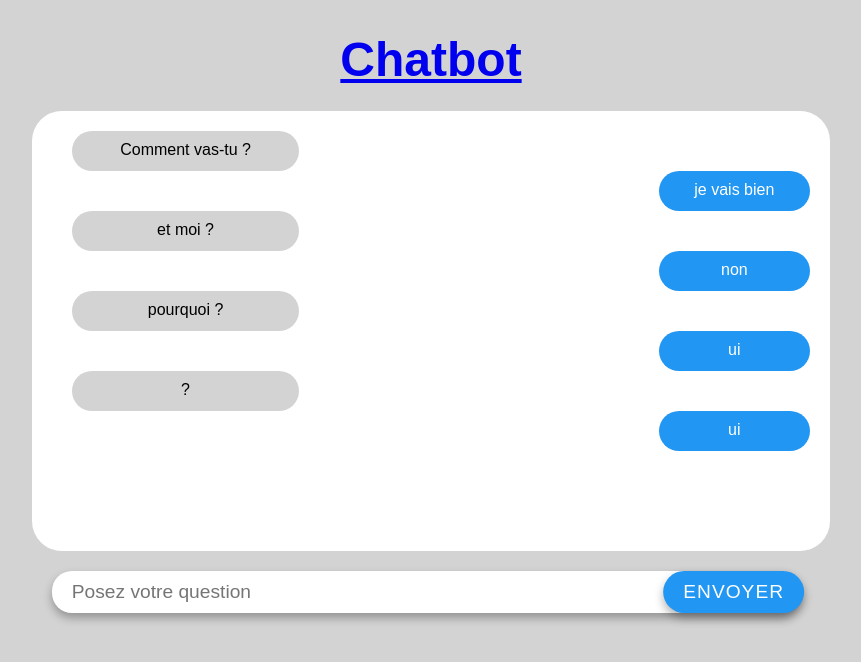
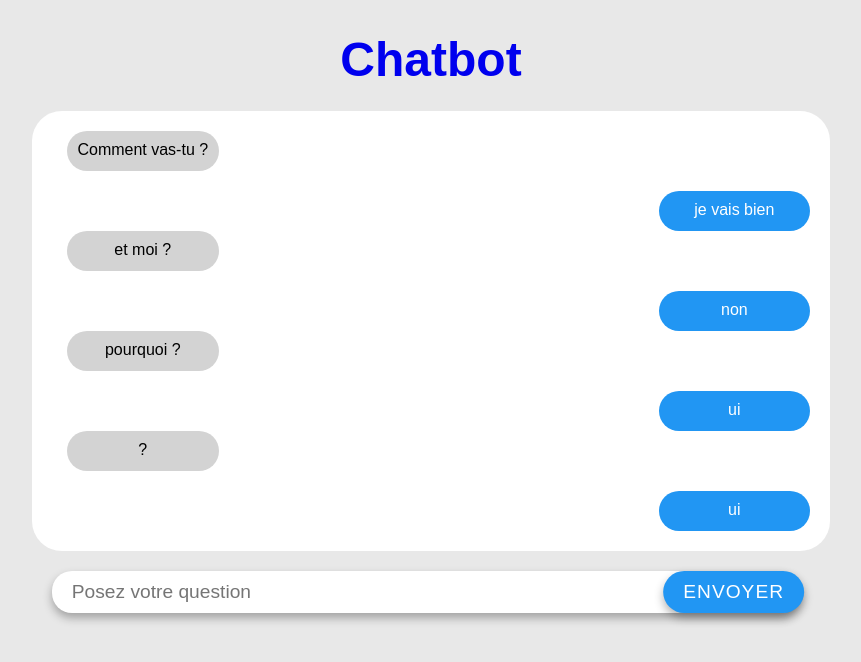
Before and after one commit to jeyson08/chatbot, a website: page chatbot.html in a window 1280 px wide. Shown: the whole page, without its empty margins (209-1070 px from the left). Drawn offline with Linux system fonts and the light colour scheme.

Commit message:
fin frontend

```diff
--- a/assets/css/style.css
+++ b/assets/css/style.css
@@ -1,5 +1,5 @@
 body {
-  background-color: lightgray;
+  background-color: #e8e8e8;
   font-family: Arial, Helvetica, sans-serif;
 }
 
@@ -29,10 +29,6 @@ button {
   box-shadow: 0 5px 10px rgba(0, 0, 0, 0.3);
   cursor: pointer;
   transition: all 0.2s ease-in-out;
-}
-
-button.envoyer {
-    transform: translate(-100%);
 }
 
 h1 {
@@ -72,10 +68,10 @@ input {
 }
 
 .question {
-    margin-left: 20px;
+  margin-left: 2%;
   background-color: lightgrey;
   border-radius: 30px;
-    width: 30%;
+  width: 20%;
   max-width: 50%;
   height: 30px;
   text-align: center;
@@ -91,9 +87,30 @@ input {
   text-align: center;
   margin-left: 80%;
   padding-top: 10px;
+  margin-top: 20px;
 }
 
 form {
-    margin-left : 20%;
-    margin-top : 20px;
+  margin-left: 20%;
+  margin-top: 20px;
 }
+
+button a:visited{
+    color: white;
+}
+
+a{
+    text-decoration: none;
+}
+
+button:hover {
+    transform: scale(1.2);
+}
+
+h1 a:visited {
+    color: #333;;
+}
+
+button.envoyer {
+    transform: translate(-100%)
+}
--- a/chatbot.html
+++ b/chatbot.html
@@ -8,7 +8,7 @@
     <title>chatbot</title>
 </head>
 <body>
-    <h1><a href="index.html">Chatbot</a></button></h1>
+    <div class="head"><h1><a href="index.html">Chatbot</a></h1></div>
     <div class="conversation">
         <div class="question">Comment vas-tu ?</div>
         <div class="reponse">je vais bien</div>
```
Also changed, not shown: index.html (+1 -1 lines), package.json (added, +19 -0 lines). Lines whose indentation alone changed are shown as unchanged.
